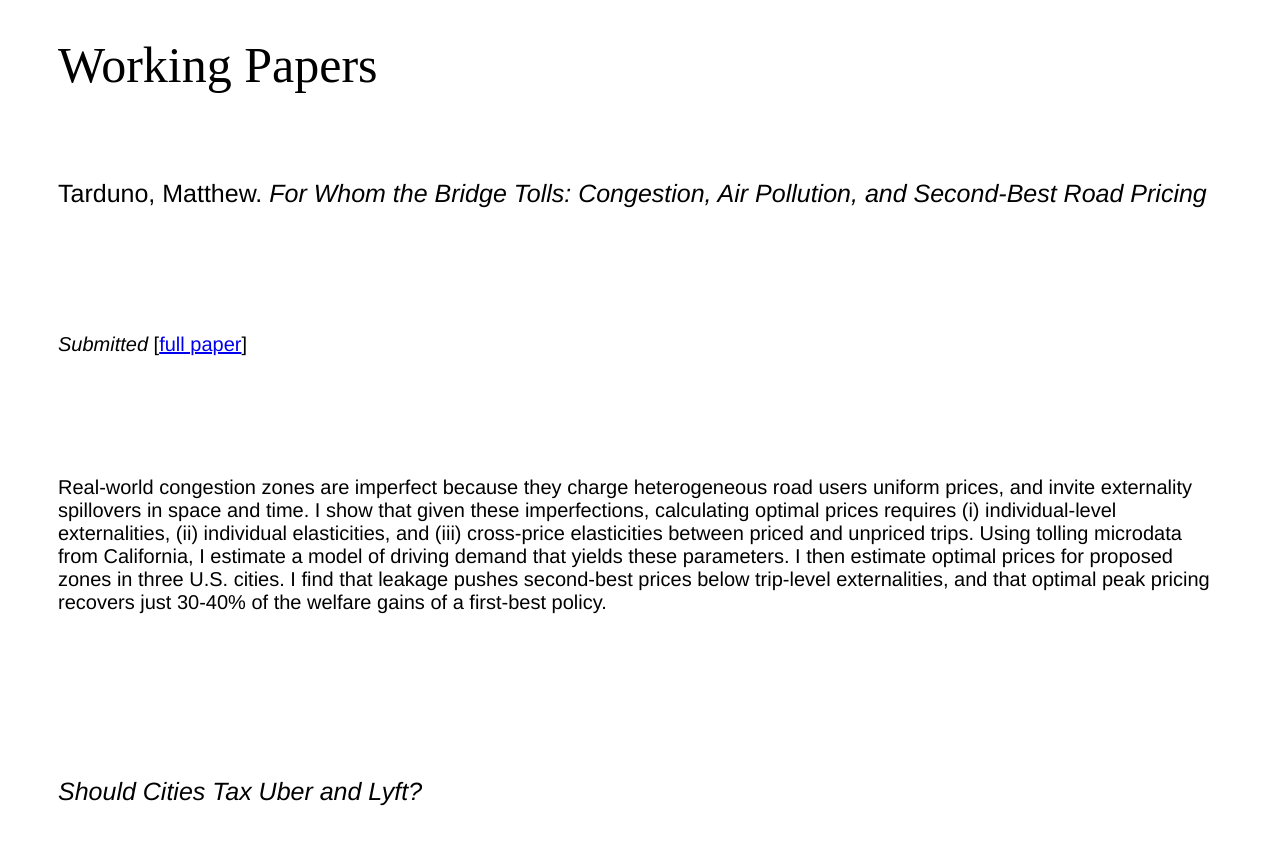
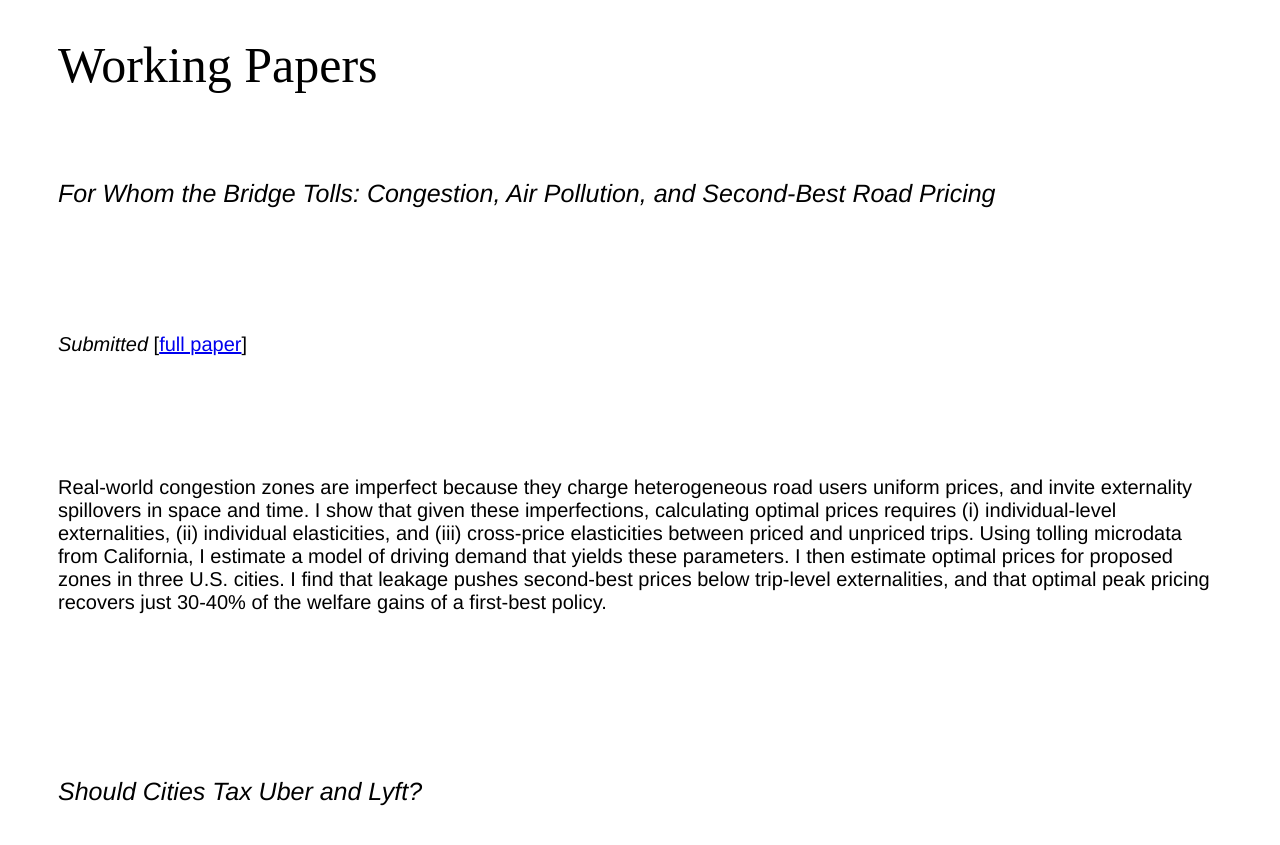
Before and after one commit to Matt-Tarduno/Matt-Tarduno.github.io, a Jekyll site: the page research_mobile/index.html, which Jekyll copies as it is, in a window 1280 px wide and 900 px high. Shown: the top 845 px of the window. Built offline with Jekyll 4.4.1, drawn with Linux system fonts in a browser that asks for light colours; some of the changed text lies outside the part shown.

Commit message:
Update index.html

```diff
--- a/research_mobile/index.html
+++ b/research_mobile/index.html
@@ -7,7 +7,7 @@
 <div class="blurb">
 	<p style="font-size:50px;  font-family:'Didot'; font-weight: 300; padding-left: 40px; padding-bottom: 10px; margin: 10px">Working Papers</p>
 
-	<p style="font-size:25px; font-family: 'Helvetica', 'Arial', 'Sans-Serif'; font-weight: 300; padding: 50px" >Tarduno, Matthew. <em>For Whom the Bridge Tolls: Congestion, Air Pollution, and Second-Best Road Pricing</em>
+	<p style="font-size:25px; font-family: 'Helvetica', 'Arial', 'Sans-Serif'; font-weight: 300; padding: 50px" > <em>For Whom the Bridge Tolls: Congestion, Air Pollution, and Second-Best Road Pricing</em>
 	<p style="font-size:20px; font-family: 'Helvetica', 'Arial', 'Sans-Serif'; font-weight: 300; padding: 50px" > <em>Submitted</em> [<a href="https://matt-tarduno.github.io/jmp/" target="_blank">full paper</a>]
 	<p style="font-size:20px; font-family: 'Helvetica', 'Arial', 'Sans-Serif'; font-weight: 300; padding: 50px" > Real-world congestion zones are imperfect because they charge heterogeneous road users
 uniform prices, and invite externality spillovers in space and time. I show that given these imperfections, calculating optimal prices requires (i) individual-level externalities, (ii) individual elasticities, and (iii) cross-price elasticities between priced and unpriced trips. Using
@@ -41,7 +41,7 @@ tolling microdata from California, I estimate a model of driving demand that yie
 	  }
 	</style>
 
-	<p style="font-size:25px; font-family: 'Helvetica', 'Arial', 'Sans-Serif'; font-weight: 300; padding: 50px" > Tarduno, Matthew, 2020. <em>What drives support for inefficient environmental policies?</em>
+	<p style="font-size:25px; font-family: 'Helvetica', 'Arial', 'Sans-Serif'; font-weight: 300; padding: 50px" ><em>What drives support for inefficient environmental policies?</em>
 	<p style="font-size:20px; font-family: 'Helvetica', 'Arial', 'Sans-Serif'; font-weight: 300; padding: 50px" ><em>Berkeley Law, Economics, and Politics Center Working Paper</em> [<a href="https://matt-tarduno.github.io/nevada/" target="_blank">link</a>]
 	<p style="font-size:20px; font-family: 'Helvetica', 'Arial', 'Sans-Serif'; font-weight: 300; padding: 50px" > Negative externalities are often regulated with performance standards (e.g., fuel economy standards) where economic theory suggests that price-based mechanisms (e.g., fuel taxes) offer a more efficient alternative. The relative popularity of performance-based policies  is puzzling:
 	Given the cost-effectiveness of Pigouvian taxation and the ability of governments to pair these policies with redistribution, it should be possible to construct a price-based regulation that dominates a performance-based alternative on at least one of the three dimensions of efficacy, fairness, or cost, holding fixed the others.
```
